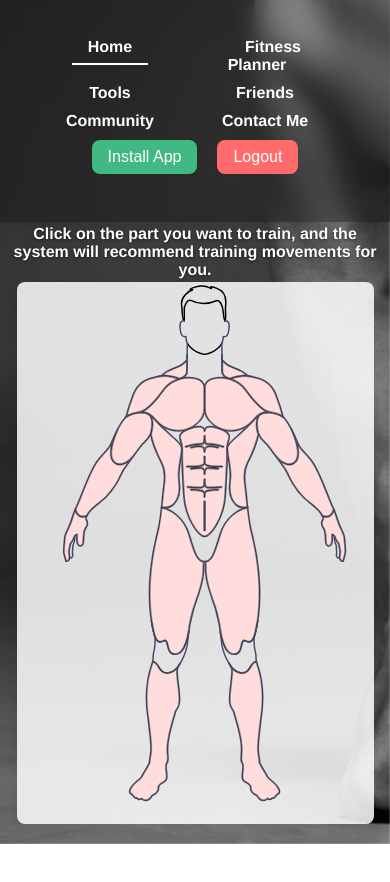
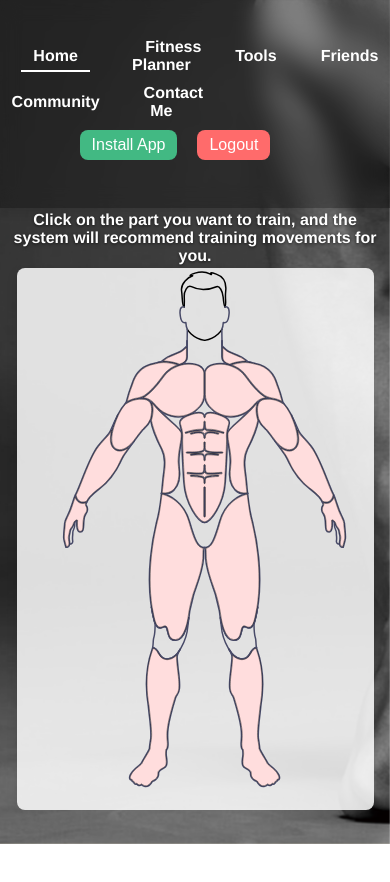
Before and after one commit to Hope52411/Smart-Fitness-Plan-Generator, a Vue app: page /home in a window 390 px wide. Shown: the top 882 px of the page. Built offline with nearby package versions, Linux system fonts and the light colour scheme; sample sign-in values are in the browser's storage.

Commit message:
save before adding pwa support 1

```diff
--- a/src/views/Home.vue
+++ b/src/views/Home.vue
@@ -96,6 +96,7 @@ body {
   z-index: -1;
 }
 
+/* --- Navigation Bar --- */
 .navbar {
   background: rgba(0, 0, 0, 0.3);
   backdrop-filter: blur(10px);
@@ -137,6 +138,7 @@ body {
   color: #ffe4b5;
 }
 
+/* Action buttons */
 .nav-actions {
   display: flex;
   align-items: center;
@@ -166,19 +168,26 @@ body {
   background: #369c72;
 }
 
-/* Mobile view */
+/* --- Mobile view --- */
 @media (max-width: 768px) {
   .nav-wrapper {
     flex-direction: column;
     align-items: center;
   }
 
+  /* Merge links + buttons into a grid */
   .nav-links,
   .nav-actions {
+    display: contents;
+  }
+
+  .nav-wrapper > * {
     display: grid;
-    grid-template-columns: repeat(2, auto);
+    grid-template-columns: repeat(4, auto);
     gap: 10px 20px;
     justify-content: center;
+    align-items: center;
+    text-align: center;
     margin-bottom: 10px;
   }
 
@@ -190,8 +199,7 @@ body {
   .nav-links li a,
   .action-button {
     font-size: 16px;
-    padding: 8px 16px;
-    text-align: center;
+    padding: 6px 12px;
   }
 }
 
```
